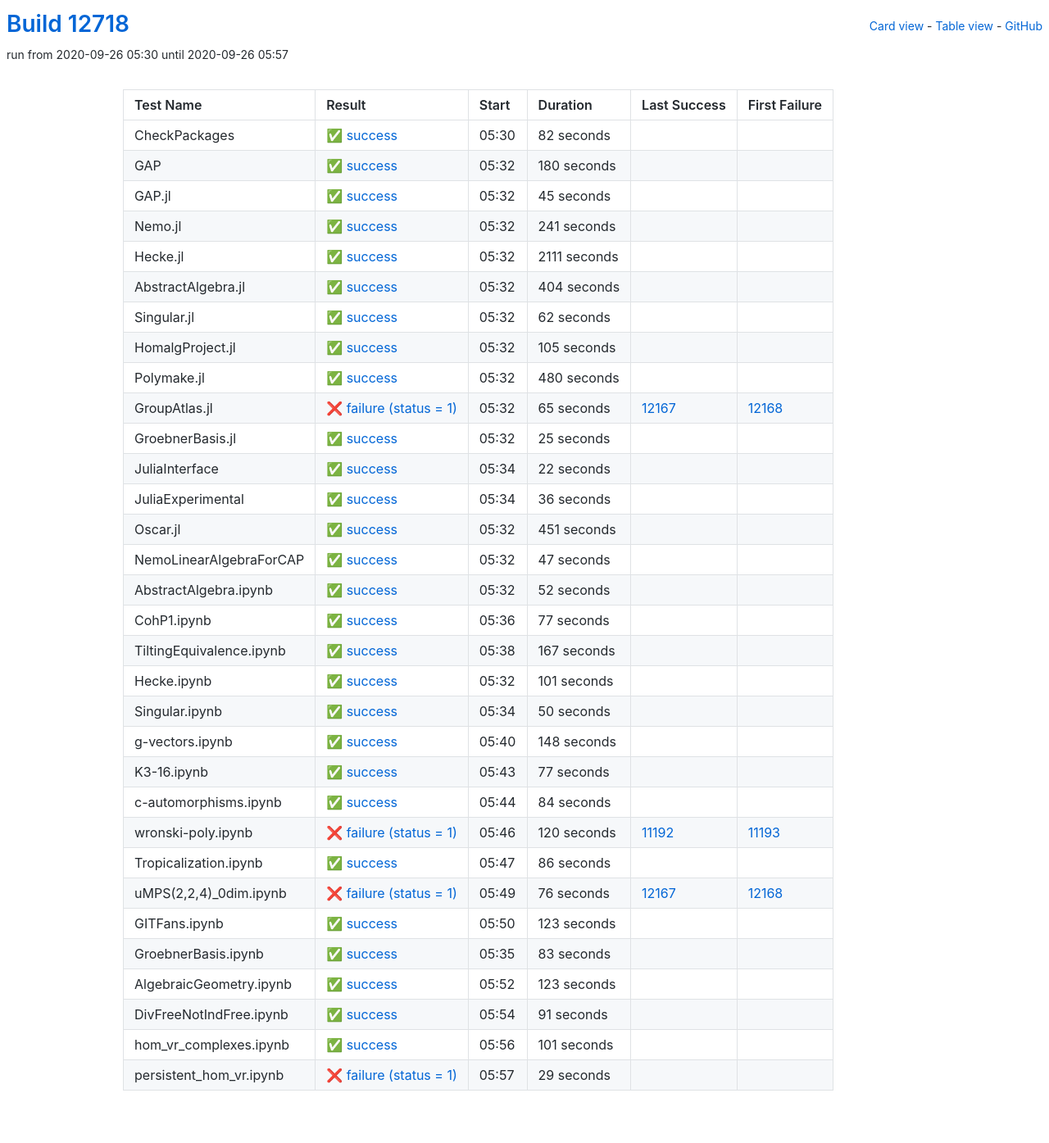
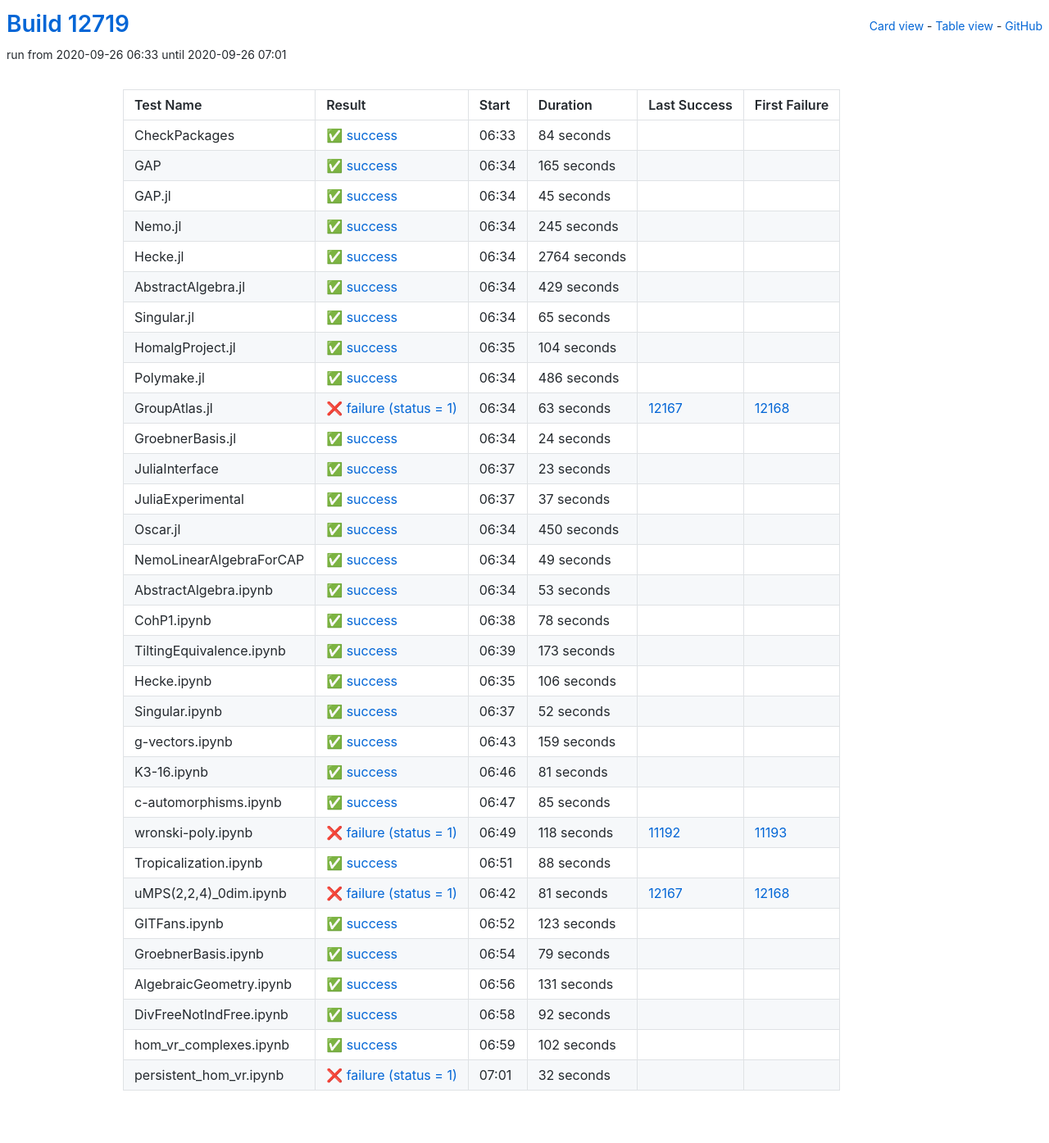
Before and after one commit to oscar-system/oscar-ci-status, a Jekyll site: the page built from table.html, in a window 1280 px wide. Shown: the whole page at 82% size. Built offline with Jekyll 4.4.1, drawn with Linux system fonts in a browser that asks for light colours.

Commit message:
Build #12719

```diff
--- a/_data/ci.yml
+++ b/_data/ci.yml
@@ -1,6 +1,6 @@
 ---
-build: 12718
-build_url: https://oscarci.mathematik.uni-kl.de/job/oscar/12718/
+build: 12719
+build_url: https://oscarci.mathematik.uni-kl.de/job/oscar/12719/
 job: oscar
 organization: oscar-system
 repo: oscar-ci-status
@@ -8,32 +8,32 @@ repourl: https://github.com/oscar-system/oscar-ci-status
 tests:
 - name: CheckPackages
   id: checkpackages
-  log: https://oscarci.mathematik.uni-kl.de/job/oscar/12718/artifact/logs/build-12718/CheckPackages.log
-  start: 2020-09-26 05:30
+  log: https://oscarci.mathematik.uni-kl.de/job/oscar/12719/artifact/logs/build-12719/CheckPackages.log
+  start: 2020-09-26 06:33
   success: true
   exitcode: 0
   status: success
-  duration: 82
+  duration: 84
   last_success: false
   last_success_url:
   first_failure: false
   first_failure_url:
 - name: GAP
   id: gap
-  log: https://oscarci.mathematik.uni-kl.de/job/oscar/12718/artifact/logs/build-12718/GAP.log
-  start: 2020-09-26 05:32
+  log: https://oscarci.mathematik.uni-kl.de/job/oscar/12719/artifact/logs/build-12719/GAP.log
+  start: 2020-09-26 06:34
   success: true
   exitcode: 0
   status: success
-  duration: 180
+  duration: 165
   last_success: false
   last_success_url:
   first_failure: false
   first_failure_url:
 - name: GAP.jl
   id: gap-jl
-  log: https://oscarci.mathematik.uni-kl.de/job/oscar/12718/artifact/logs/build-12718/GAP.jl.log
-  start: 2020-09-26 05:32
+  log: https://oscarci.mathematik.uni-kl.de/job/oscar/12719/artifact/logs/build-12719/GAP.jl.log
+  start: 2020-09-26 06:34
   success: true
   exitcode: 0
   status: success
@@ -44,152 +44,200 @@ tests:
   first_failure_url:
 - name: Nemo.jl
   id: nemo-jl
-  log: https://oscarci.mathematik.uni-kl.de/job/oscar/12718/artifact/logs/build-12718/Nemo.jl.log
-  start: 2020-09-26 05:32
+  log: https://oscarci.mathematik.uni-kl.de/job/oscar/12719/artifact/logs/build-12719/Nemo.jl.log
+  start: 2020-09-26 06:34
   success: true
   exitcode: 0
   status: success
-  duration: 241
+  duration: 245
   last_success: false
   last_success_url:
   first_failure: false
   first_failure_url:
 - name: Hecke.jl
   id: hecke-jl
-  log: https://oscarci.mathematik.uni-kl.de/job/oscar/12718/artifact/logs/build-12718/Hecke.jl.log
-  start: 2020-09-26 05:32
+  log: https://oscarci.mathematik.uni-kl.de/job/oscar/12719/artifact/logs/build-12719/Hecke.jl.log
+  start: 2020-09-26 06:34
   success: true
   exitcode: 0
   status: success
-  duration: 2111
+  duration: 2764
   last_success: false
   last_success_url:
   first_failure: false
   first_failure_url:
 - name: AbstractAlgebra.jl
   id: abstractalgebra-jl
-  log: https://oscarci.mathematik.uni-kl.de/job/oscar/12718/artifact/logs/build-12718/AbstractAlgebra.jl.log
-  start: 2020-09-26 05:32
+  log: https://oscarci.mathematik.uni-kl.de/job/oscar/12719/artifact/logs/build-12719/AbstractAlgebra.jl.log
+  start: 2020-09-26 06:34
   success: true
   exitcode: 0
   status: success
-  duration: 404
+  duration: 429
   last_success: false
   last_success_url:
   first_failure: false
   first_failure_url:
 - name: Singular.jl
   id: singular-jl
-  log: https://oscarci.mathematik.uni-kl.de/job/oscar/12718/artifact/logs/build-12718/Singular.jl.log
-  start: 2020-09-26 05:32
+  log: https://oscarci.mathematik.uni-kl.de/job/oscar/12719/artifact/logs/build-12719/Singular.jl.log
+  start: 2020-09-26 06:34
   success: true
   exitcode: 0
   status: success
-  duration: 62
+  duration: 65
   last_success: false
   last_success_url:
   first_failure: false
   first_failure_url:
 - name: HomalgProject.jl
   id: homalgproject-jl
-  log: https://oscarci.mathematik.uni-kl.de/job/oscar/12718/artifact/logs/build-12718/HomalgProject.jl.log
-  start: 2020-09-26 05:32
+  log: https://oscarci.mathematik.uni-kl.de/job/oscar/12719/artifact/logs/build-12719/HomalgProject.jl.log
+  start: 2020-09-26 06:35
   success: true
   exitcode: 0
   status: success
-  duration: 105
+  duration: 104
   last_success: false
   last_success_url:
   first_failure: false
   first_failure_url:
 - name: Polymake.jl
   id: polymake-jl
-  log: https://oscarci.mathematik.uni-kl.de/job/oscar/12718/artifact/logs/build-12718/Polymake.jl.log
-  start: 2020-09-26 05:32
+  log: https://oscarci.mathematik.uni-kl.de/job/oscar/12719/artifact/logs/build-12719/Polymake.jl.log
+  start: 2020-09-26 06:34
   success: true
   exitcode: 0
   status: success
-  duration: 480
+  duration: 486
   last_success: false
   last_success_url:
   first_failure: false
   first_failure_url:
 - name: GroupAtlas.jl
   id: groupatlas-jl
-  log: https://oscarci.mathematik.uni-kl.de/job/oscar/12718/artifact/logs/build-12718/GroupAtlas.jl.log
-  start: 2020-09-26 05:32
+  log: https://oscarci.mathematik.uni-kl.de/job/oscar/12719/artifact/logs/build-12719/GroupAtlas.jl.log
+  start: 2020-09-26 06:34
   success: false
   exitcode: 1
   status: failure
-  duration: 65
+  duration: 63
   last_success: 12167
   last_success_url: https://oscarci.mathematik.uni-kl.de/job/oscar/12167/
   first_failure: 12168
   first_failure_url: https://oscarci.mathematik.uni-kl.de/job/oscar/12168/
 - name: GroebnerBasis.jl
   id: groebnerbasis-jl
-  log: https://oscarci.mathematik.uni-kl.de/job/oscar/12718/artifact/logs/build-12718/GroebnerBasis.jl.log
-  start: 2020-09-26 05:32
+  log: https://oscarci.mathematik.uni-kl.de/job/oscar/12719/artifact/logs/build-12719/GroebnerBasis.jl.log
+  start: 2020-09-26 06:34
   success: true
   exitcode: 0
   status: success
-  duration: 25
+  duration: 24
   last_success: false
   last_success_url:
   first_failure: false
   first_failure_url:
 - name: JuliaInterface
   id: juliainterface
-  log: https://oscarci.mathematik.uni-kl.de/job/oscar/12718/artifact/logs/build-12718/JuliaInterface.log
-  start: 2020-09-26 05:34
+  log: https://oscarci.mathematik.uni-kl.de/job/oscar/12719/artifact/logs/build-12719/JuliaInterface.log
+  start: 2020-09-26 06:37
   success: true
   exitcode: 0
   status: success
-  duration: 22
+  duration: 23
   last_success: false
   last_success_url:
   first_failure: false
   first_failure_url:
 - name: JuliaExperimental
   id: juliaexperimental
-  log: https://oscarci.mathematik.uni-kl.de/job/oscar/12718/artifact/logs/build-12718/JuliaExperimental.log
-  start: 2020-09-26 05:34
+  log: https://oscarci.mathematik.uni-kl.de/job/oscar/12719/artifact/logs/build-12719/JuliaExperimental.log
+  start: 2020-09-26 06:37
   success: true
   exitcode: 0
   status: success
-  duration: 36
+  duration: 37
   last_success: false
   last_success_url:
   first_failure: false
   first_failure_url:
 - name: Oscar.jl
   id: oscar-jl
-  log: https://oscarci.mathematik.uni-kl.de/job/oscar/12718/artifact/logs/build-12718/Oscar.jl.log
-  start: 2020-09-26 05:32
+  log: https://oscarci.mathematik.uni-kl.de/job/oscar/12719/artifact/logs/build-12719/Oscar.jl.log
+  start: 2020-09-26 06:34
   success: true
   exitcode: 0
   status: success
-  duration: 451
+  duration: 450
   last_success: false
   last_success_url:
   first_failure: false
   first_failure_url:
 - name: NemoLinearAlgebraForCAP
   id: nemolinearalgebraforcap
-  log: https://oscarci.mathematik.uni-kl.de/job/oscar/12718/artifact/logs/build-12718/NemoLinearAlgebraForCAP.log
-  start: 2020-09-26 05:32
+  log: https://oscarci.mathematik.uni-kl.de/job/oscar/12719/artifact/logs/build-12719/NemoLinearAlgebraForCAP.log
+  start: 2020-09-26 06:34
   success: true
   exitcode: 0
   status: success
-  duration: 47
+  duration: 49
   last_success: false
   last_success_url:
   first_failure: false
   first_failure_url:
 - name: AbstractAlgebra.ipynb
   id: abstractalgebra-ipynb
-  log: https://oscarci.mathematik.uni-kl.de/job/oscar/12718/artifact/logs/build-12718/AbstractAlgebra.ipynb.log
-  start: 2020-09-26 05:32
+  log: https://oscarci.mathematik.uni-kl.de/job/oscar/12719/artifact/logs/build-12719/AbstractAlgebra.ipynb.log
+  start: 2020-09-26 06:34
+  success: true
+  exitcode: 0
+  status: success
+  duration: 53
+  last_success: false
+  last_success_url:
+  first_failure: false
+  first_failure_url:
+- name: CohP1.ipynb
+  id: cohp1-ipynb
+  log: https://oscarci.mathematik.uni-kl.de/job/oscar/12719/artifact/logs/build-12719/CohP1.ipynb.log
+  start: 2020-09-26 06:38
+  success: true
+  exitcode: 0
+  status: success
+  duration: 78
+  last_success: false
+  last_success_url:
+  first_failure: false
+  first_failure_url:
+- name: TiltingEquivalence.ipynb
+  id: tiltingequivalence-ipynb
+  log: https://oscarci.mathematik.uni-kl.de/job/oscar/12719/artifact/logs/build-12719/TiltingEquivalence.ipynb.log
+  start: 2020-09-26 06:39
+  success: true
+  exitcode: 0
+  status: success
+  duration: 173
+  last_success: false
+  last_success_url:
+  first_failure: false
+  first_failure_url:
+- name: Hecke.ipynb
+  id: hecke-ipynb
+  log: https://oscarci.mathematik.uni-kl.de/job/oscar/12719/artifact/logs/build-12719/Hecke.ipynb.log
+  start: 2020-09-26 06:35
+  success: true
+  exitcode: 0
+  status: success
+  duration: 106
+  last_success: false
+  last_success_url:
+  first_failure: false
+  first_failure_url:
+- name: Singular.ipynb
+  id: singular-ipynb
+  log: https://oscarci.mathematik.uni-kl.de/job/oscar/12719/artifact/logs/build-12719/Singular.ipynb.log
+  start: 2020-09-26 06:37
   success: true
   exitcode: 0
   status: success
@@ -198,130 +246,82 @@ tests:
   last_success_url:
   first_failure: false
   first_failure_url:
-- name: CohP1.ipynb
-  id: cohp1-ipynb
-  log: https://oscarci.mathematik.uni-kl.de/job/oscar/12718/artifact/logs/build-12718/CohP1.ipynb.log
-  start: 2020-09-26 05:36
+- name: g-vectors.ipynb
+  id: g-vectors-ipynb
+  log: https://oscarci.mathematik.uni-kl.de/job/oscar/12719/artifact/logs/build-12719/g-vectors.ipynb.log
+  start: 2020-09-26 06:43
   success: true
   exitcode: 0
   status: success
-  duration: 77
-  last_success: false
-  last_success_url:
-  first_failure: false
-  first_failure_url:
-- name: TiltingEquivalence.ipynb
-  id: tiltingequivalence-ipynb
-  log: https://oscarci.mathematik.uni-kl.de/job/oscar/12718/artifact/logs/build-12718/TiltingEquivalence.ipynb.log
-  start: 2020-09-26 05:38
-  success: true
-  exitcode: 0
-  status: success
-  duration: 167
-  last_success: false
-  last_success_url:
-  first_failure: false
-  first_failure_url:
-- name: Hecke.ipynb
-  id: hecke-ipynb
-  log: https://oscarci.mathematik.uni-kl.de/job/oscar/12718/artifact/logs/build-12718/Hecke.ipynb.log
-  start: 2020-09-26 05:32
-  success: true
-  exitcode: 0
-  status: success
-  duration: 101
-  last_success: false
-  last_success_url:
-  first_failure: false
-  first_failure_url:
-- name: Singular.ipynb
-  id: singular-ipynb
-  log: https://oscarci.mathematik.uni-kl.de/job/oscar/12718/artifact/logs/build-12718/Singular.ipynb.log
-  start: 2020-09-26 05:34
-  success: true
-  exitcode: 0
-  status: success
-  duration: 50
-  last_success: false
-  last_success_url:
-  first_failure: false
-  first_failure_url:
-- name: g-vectors.ipynb
-  id: g-vectors-ipynb
-  log: https://oscarci.mathematik.uni-kl.de/job/oscar/12718/artifact/logs/build-12718/g-vectors.ipynb.log
-  start: 2020-09-26 05:40
-  success: true
-  exitcode: 0
-  status: success
-  duration: 148
+  duration: 159
   last_success: false
   last_success_url:
   first_failure: false
   first_failure_url:
 - name: K3-16.ipynb
   id: k3-16-ipynb
-  log: https://oscarci.mathematik.uni-kl.de/job/oscar/12718/artifact/logs/build-12718/K3-16.ipynb.log
-  start: 2020-09-26 05:43
+  log: https://oscarci.mathematik.uni-kl.de/job/oscar/12719/artifact/logs/build-12719/K3-16.ipynb.log
+  start: 2020-09-26 06:46
   success: true
   exitcode: 0
   status: success
-  duration: 77
+  duration: 81
   last_success: false
   last_success_url:
   first_failure: false
   first_failure_url:
 - name: c-automorphisms.ipynb
   id: c-automorphisms-ipynb
-  log: https://oscarci.mathematik.uni-kl.de/job/oscar/12718/artifact/logs/build-12718/c-automorphisms.ipynb.log
-  start: 2020-09-26 05:44
+  log: https://oscarci.mathematik.uni-kl.de/job/oscar/12719/artifact/logs/build-12719/c-automorphisms.ipynb.log
+  start: 2020-09-26 06:47
   success: true
   exitcode: 0
   status: success
-  duration: 84
+  duration: 85
   last_success: false
   last_success_url:
   first_failure: false
   first_failure_url:
 - name: wronski-poly.ipynb
   id: wronski-poly-ipynb
-  log: https://oscarci.mathematik.uni-kl.de/job/oscar/12718/artifact/logs/build-12718/wronski-poly.ipynb.log
-  start: 2020-09-26 05:46
+  log: https://oscarci.mathematik.uni-kl.de/job/oscar/12719/artifact/logs/build-12719/wronski-poly.ipynb.log
+  start: 2020-09-26 06:49
   success: false
   exitcode: 1
   status: failure
-  duration: 120
+  duration: 118
   last_success: 11192
   last_success_url: https://oscarci.mathematik.uni-kl.de/job/oscar/11192/
   first_failure: 11193
   first_failure_url: https://oscarci.mathematik.uni-kl.de/job/oscar/11193/
 - name: Tropicalization.ipynb
   id: tropicalization-ipynb
-  log: https://oscarci.mathematik.uni-kl.de/job/oscar/12718/artifact/logs/build-12718/Tropicalization.ipynb.log
-  start: 2020-09-26 05:47
+  log: https://oscarci.mathematik.uni-kl.de/job/oscar/12719/artifact/logs/build-12719/Tropicalization.ipynb.log
+  start: 2020-09-26 06:51
   success: true
   exitcode: 0
   status: success
-  duration: 86
+  duration: 88
   last_success: false
   last_success_url:
   first_failure: false
   first_failure_url:
 - name: uMPS(2,2,4)_0dim.ipynb
   id: umps-2-2-4-0dim-ipynb
-  log: https://oscarci.mathematik.uni-kl.de/job/oscar/12718/artifact/logs/build-12718/uMPS-2-2-4-_0dim.ipynb.log
-  start: 2020-09-26 05:49
+  log: https://oscarci.mathematik.uni-kl.de/job/oscar/12719/artifact/logs/build-12719/uMPS-2-2-4-_0dim.ipynb.log
+  start: 2020-09-26 06:42
   success: false
   exitcode: 1
   status: failure
-  duration: 76
+  duration: 81
   last_success: 12167
   last_success_url: https://oscarci.mathematik.uni-kl.de/job/oscar/12167/
   first_failure: 12168
   first_failure_url: https://oscarci.mathematik.uni-kl.de/job/oscar/12168/
 - name: GITFans.ipynb
   id: gitfans-ipynb
-  log: https://oscarci.mathematik.uni-kl.de/job/oscar/12718/artifact/logs/build-12718/GITFans.ipynb.log
-  start: 2020-09-26 05:50
+  log: https://oscarci.mathematik.uni-kl.de/job/oscar/12719/artifact/logs/build-12719/GITFans.ipynb.log
+  start: 2020-09-26 06:52
   success: true
   exitcode: 0
   status: success
@@ -332,60 +332,60 @@ tests:
   first_failure_url:
 - name: GroebnerBasis.ipynb
   id: groebnerbasis-ipynb
-  log: https://oscarci.mathematik.uni-kl.de/job/oscar/12718/artifact/logs/build-12718/GroebnerBasis.ipynb.log
-  start: 2020-09-26 05:35
+  log: https://oscarci.mathematik.uni-kl.de/job/oscar/12719/artifact/logs/build-12719/GroebnerBasis.ipynb.log
+  start: 2020-09-26 06:54
   success: true
   exitcode: 0
   status: success
-  duration: 83
+  duration: 79
   last_success: false
   last_success_url:
   first_failure: false
   first_failure_url:
 - name: AlgebraicGeometry.ipynb
   id: algebraicgeometry-ipynb
-  log: https://oscarci.mathematik.uni-kl.de/job/oscar/12718/artifact/logs/build-12718/AlgebraicGeometry.ipynb.log
-  start: 2020-09-26 05:52
+  log: https://oscarci.mathematik.uni-kl.de/job/oscar/12719/artifact/logs/build-12719/AlgebraicGeometry.ipynb.log
+  start: 2020-09-26 06:56
   success: true
   exitcode: 0
   status: success
-  duration: 123
+  duration: 131
   last_success: false
   last_success_url:
   first_failure: false
   first_failure_url:
 - name: DivFreeNotIndFree.ipynb
   id: divfreenotindfree-ipynb
-  log: https://oscarci.mathematik.uni-kl.de/job/oscar/12718/artifact/logs/build-12718/DivFreeNotIndFree.ipynb.log
-  start: 2020-09-26 05:54
+  log: https://oscarci.mathematik.uni-kl.de/job/oscar/12719/artifact/logs/build-12719/DivFreeNotIndFree.ipynb.log
+  start: 2020-09-26 06:58
   success: true
   exitcode: 0
   status: success
-  duration: 91
+  duration: 92
   last_success: false
   last_success_url:
   first_failure: false
   first_failure_url:
 - name: hom_vr_complexes.ipynb
   id: hom-vr-complexes-ipynb
-  log: https://oscarci.mathematik.uni-kl.de/job/oscar/12718/artifact/logs/build-12718/hom_vr_complexes.ipynb.log
-  start: 2020-09-26 05:56
+  log: https://oscarci.mathematik.uni-kl.de/job/oscar/12719/artifact/logs/build-12719/hom_vr_complexes.ipynb.log
+  start: 2020-09-26 06:59
   success: true
   exitcode: 0
   status: success
-  duration: 101
+  duration: 102
   last_success: false
   last_success_url:
   first_failure: false
   first_failure_url:
 - name: persistent_hom_vr.ipynb
   id: persistent-hom-vr-ipynb
-  log: https://oscarci.mathematik.uni-kl.de/job/oscar/12718/artifact/logs/build-12718/persistent_hom_vr.ipynb.log
-  start: 2020-09-26 05:57
+  log: https://oscarci.mathematik.uni-kl.de/job/oscar/12719/artifact/logs/build-12719/persistent_hom_vr.ipynb.log
+  start: 2020-09-26 07:01
   success: false
   exitcode: 1
   status: failure
-  duration: 29
+  duration: 32
   last_success: false
   last_success_url:
   first_failure: false
```
Also changed, not shown: README.md.
